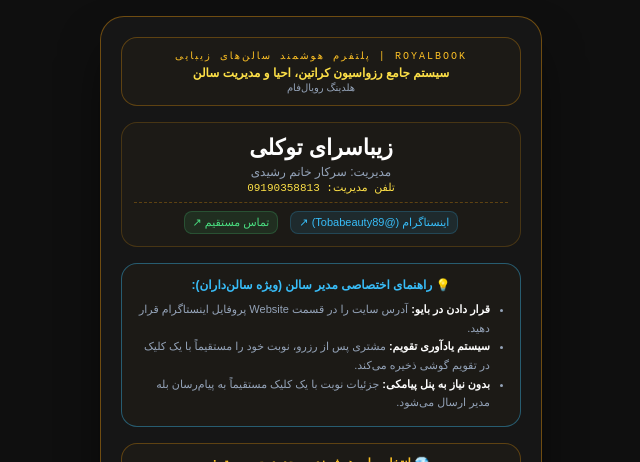
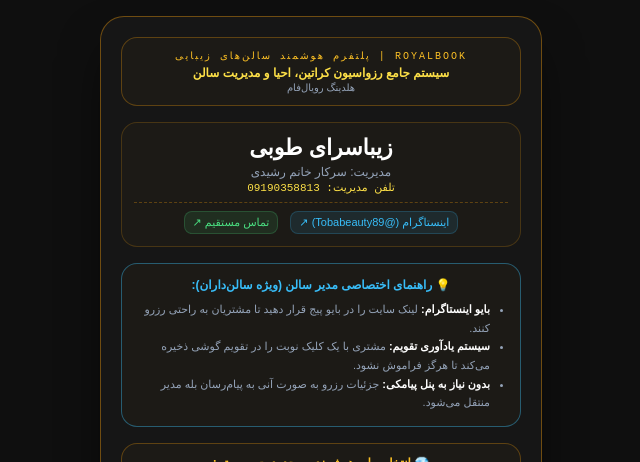
Before and after one commit to amirsam4398/Royalbook, a React (Vite) app: page / in a window 1280 px wide. Shown: the top 462 px of the page, without its empty margins (319-959 px from the left). Built offline with nearby package versions, Linux system fonts and the light colour scheme.

Commit message:
Final integration: Salon booking, keratin services, tiered pricing, calendar sync, and Bale messaging

```diff
--- a/src/App.jsx
+++ b/src/App.jsx
@@ -1,7 +1,7 @@
 import React, { useState } from 'react';
 
 export default function App() {
-  const [salonName] = useState("زیباسرای توکلی");
+  const [salonName] = useState("زیباسرای طوبی");
   const [managerName] = useState("خانم رشیدی");
   const [managerPhone] = useState("09190358813");
   const [managerInstagram] = useState("Tobabeauty89");
@@ -9,9 +9,9 @@ export default function App() {
 
   // پلن‌های هوشمند سالن با محدودیت‌ها و قیمت‌ها
   const plans = [
-    { id: 1, name: "پلن پایه - ۲,۵۰۰,۰۰۰ تومان (ظرفیت ۶ کاربر / CRM تا ۳۰۰ نفر)", price: 2500000 },
-    { id: 2, name: "پلن پیشرفته - ۶,۰۰۰,۰۰۰ تومان (ظرفیت ۱۲ کاربر + تحلیل هوشمند)", price: 6000000 },
-    { id: 3, name: "پلن جامع سازمانی - ۱۲,۰۰۰,۰۰۰ تومان (ظرفیت ۱۰۰۰ کاربر + CRM کامل)", price: 12000000 }
+    { id: 1, name: "پلن پایه - ۲,۵۰۰,۰۰۰ تومان (ظرفیت ۶ کاربر / CRM تا ۳۰۰ نفر)" },
+    { id: 2, name: "پلن پیشرفته - ۶,۰۰۰,۰۰۰ تومان (ظرفیت ۱۲ کاربر + تحلیل هوشمند)" },
+    { id: 3, name: "پلن جامع سازمانی - ۱۲,۰۰۰,۰۰۰ تومان (ظرفیت ۱۰۰۰ کاربر + CRM کامل)" }
   ];
 
   const [selectedPlan, setSelectedPlan] = useState(plans[0].name);
@@ -21,15 +21,15 @@ export default function App() {
   const [depositPaid, setDepositPaid] = useState(false);
   const [bookingSuccess, setBookingSuccess] = useState(null);
 
-  // خدمات تخصصی سالن‌های زیبایی (کراتین، احیا، رنگ و...)
+  // خدمات تخصصی سالن‌های زیبایی (با محوریت کراتین، احیا، رنگ و...)
   const services = [
-    { id: 1, name: "کراتین و احیای تخصصی مو - ۳,۵۰۰,۰۰۰ تومان", price: 3500000 },
-    { id: 2, name: "رنگ، لایت و آمبره مو - ۲,۸۰۰,۰۰۰ تومان", price: 2800000 },
-    { id: 3, name: "شنیون تخصصی عروس و آرایش مو - ۱,۸۰۰,۰۰۰ تومان", price: 1800000 },
-    { id: 4, name: "میکاپ تخصصی صورت - ۲,۵۰۰,۰۰۰ تومان", price: 2500000 },
-    { id: 5, name: "کاشت و ترمیم ناخن - ۶۵۰,۰۰۰ تومان", price: 650000 },
-    { id: 6, name: "کاشت و اکستنشن مژه - ۷۵۰,۰۰۰ تومان", price: 750000 },
-    { id: 7, name: "پاکسازی و فیشیال تخصصی پوست - ۱,۲۰۰,۰۰۰ تومان", price: 1200000 }
+    { id: 1, name: "کراتین و احیای تخصصی مو - ۳,۵۰۰,۰۰۰ تومان" },
+    { id: 2, name: "رنگ، لایت و آمبره مو - ۲,۸۰۰,۰۰۰ تومان" },
+    { id: 3, name: "شنیون تخصصی عروس و آرایش مو - ۱,۸۰۰,۰۰۰ تومان" },
+    { id: 4, name: "میکاپ تخصصی صورت - ۲,۵۰۰,۰۰۰ تومان" },
+    { id: 5, name: "کاشت و ترمیم ناخن - ۶۵۰,۰۰۰ تومان" },
+    { id: 6, name: "کاشت و اکستنشن مژه - ۷۵۰,۰۰۰ تومان" },
+    { id: 7, name: "پاکسازی و فیشیال تخصصی پوست - ۱,۲۰۰,۰۰۰ تومان" }
   ];
 
   const handleBooking = (e) => {
@@ -39,13 +39,13 @@ export default function App() {
     setBookingSuccess(code);
   };
 
-  // سیستم ارسال مستقیم جزئیات به بله مدیر (جایگزین پنل پیامکی)
+  // ارسال مستقیم جزئیات به بله مدیر (جایگزین پنل پیامکی)
   const sendToBaleManager = () => {
     const text = encodeURIComponent(`سلام خانم رشیدی، رزرو جدید در پلتفرم ثبت شد:\n\n👤 مشتری: ${customerName}\n📱 تلفن: ${customerPhone}\n💄 خدمت: ${selectedService}\n💎 پلن انتخابی: ${selectedPlan}\n🔑 کد پیگیری: ${bookingSuccess}`);
     window.open(`https://ble.ir/${managerPhone}?text=${text}`, '_blank');
   };
 
-  // قابلیت افزودن خودکار نوبت به تقویم گوگل (Google Calendar)
+  // افزودن خودکار نوبت به تقویم گوگل (Google Calendar)
   const addToCalendar = () => {
     const title = encodeURIComponent(`نوبت سالن زیبایی: ${selectedService}`);
     const details = encodeURIComponent(`مشتری عزیز ${customerName}، نوبت شما در ${salonName} ثبت شد. کد پیگیری: ${bookingSuccess}. مدیریت: ${managerPhone}`);
@@ -80,17 +80,17 @@ export default function App() {
           </div>
         </div>
 
-        {/* 📌 راهنمای اختصاصی مدیر سالن */}
+        {/* راهنمای اختصاصی مدیر سالن */}
         <div style={{ backgroundColor: '#1c1a16', border: '1px solid rgba(56, 189, 248, 0.4)', borderRadius: '16px', padding: '14px', textAlign: 'right', fontSize: '11px', color: '#cbd5e1' }}>
           <p style={{ fontSize: '12px', fontWeight: 'bold', color: '#38bdf8', margin: '0 0 8px 0', textAlign: 'center' }}>💡 راهنمای اختصاصی مدیر سالن (ویژه سالن‌داران):</p>
           <ul style={{ margin: '0', paddingRight: '16px', lineHeight: '1.7', color: '#94a3b8' }}>
-            <li><strong style={{ color: '#fff' }}>قرار دادن در بایو:</strong> آدرس سایت را در قسمت Website پروفایل اینستاگرام قرار دهید.</li>
-            <li><strong style={{ color: '#fff' }}>سیستم یادآوری تقویم:</strong> مشتری پس از رزرو، نوبت خود را مستقیماً با یک کلیک در تقویم گوشی ذخیره می‌کند.</li>
-            <li><strong style={{ color: '#fff' }}>بدون نیاز به پنل پیامکی:</strong> جزئیات نوبت با یک کلیک مستقیماً به پیام‌رسان بله مدیر ارسال می‌شود.</li>
+            <li><strong style={{ color: '#fff' }}>بایو اینستاگرام:</strong> لینک سایت را در بایو پیج قرار دهید تا مشتریان به راحتی رزرو کنند.</li>
+            <li><strong style={{ color: '#fff' }}>سیستم یادآوری تقویم:</strong> مشتری با یک کلیک نوبت را در تقویم گوشی ذخیره می‌کند تا هرگز فراموش نشود.</li>
+            <li><strong style={{ color: '#fff' }}>بدون نیاز به پنل پیامکی:</strong> جزئیات رزرو به صورت آنی به پیام‌رسان بله مدیر منتقل می‌شود.</li>
           </ul>
         </div>
 
-        {/* انتخاب پلن‌های هوشمند و اعمال محدودیت‌ها */}
+        {/* انتخاب پلن‌های هوشمند */}
         <div style={{ backgroundColor: '#1c1a16', border: '1px solid rgba(245, 158, 11, 0.3)', borderRadius: '16px', padding: '12px', display: 'flex', flexDirection: 'column', gap: '8px' }}>
           <p style={{ fontSize: '12px', fontWeight: 'bold', color: '#fbbf24', textAlign: 'center', margin: 0 }}>💎 انتخاب پلن هوشمند و محدودیت سیستم:</p>
           <select value={selectedPlan} onChange={(e) => setSelectedPlan(e.target.value)} style={{ width: '100%', backgroundColor: '#111', border: '1px solid rgba(245, 158, 11, 0.4)', borderRadius: '10px', padding: '10px', color: '#fde047', fontSize: '11px', boxSizing: 'border-box' }}>
@@ -155,7 +155,7 @@ export default function App() {
           </div>
         )}
 
-        {/* فوتر با شماره تلفن توسعه‌دهنده */}
+        {/* فوتر با مشخصات توسعه‌دهنده */}
         <div style={{ backgroundColor: '#121212', border: '1px solid #27272a', borderRadius: '16px', padding: '12px', textAlign: 'center', fontSize: '11px', color: '#94a3b8', display: 'flex', flexDirection: 'column', gap: '2px' }}>
           <p style={{ fontWeight: 'bold', color: '#fbbf24', margin: 0 }}>مالکیت: استارتاپ رویال‌فام</p>
           <p style={{ margin: 0, color: '#cbd5e1' }}>توسعه و پشتیبانی: امیرسام یعقوبی</p>
```
Also changed, not shown: 2 other files (tests, documents, lock files or other folders).
